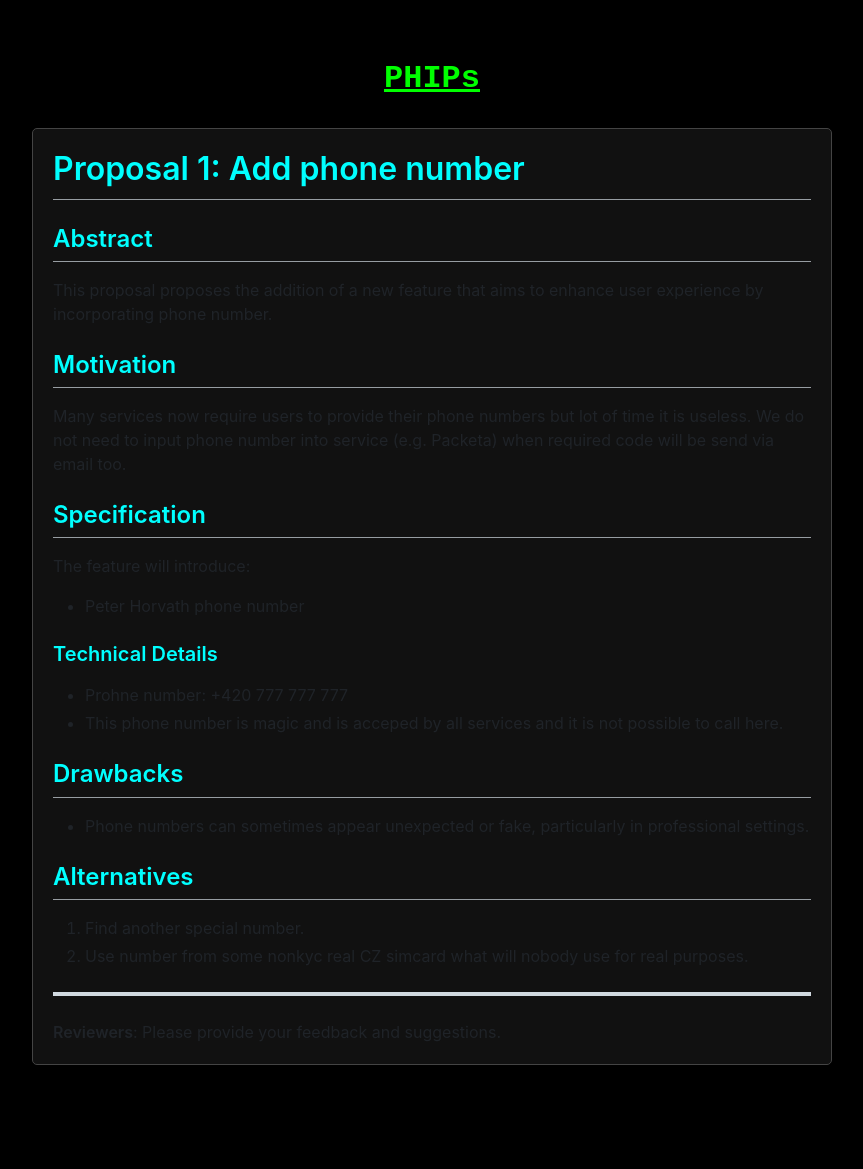
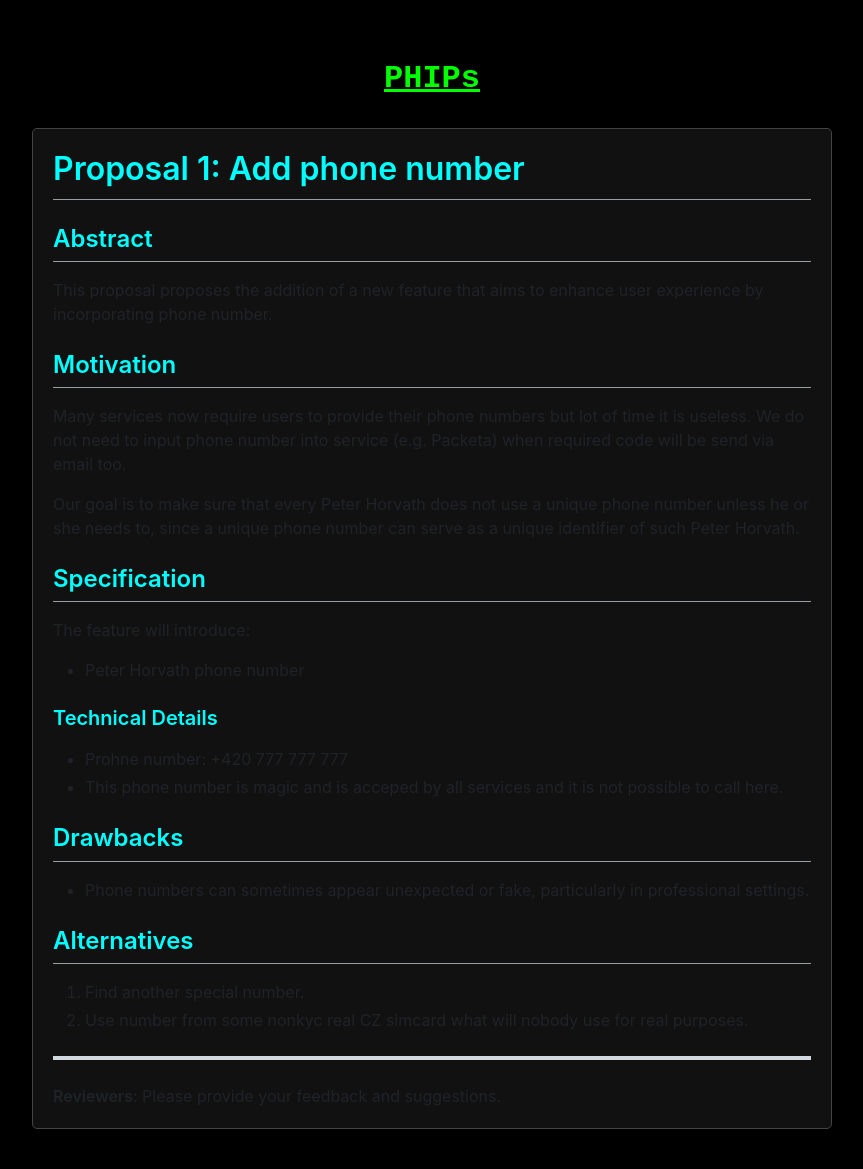
Before and after one commit to OptionPlus/PHIPs, a Jekyll site: the page built from content/phip-1.md, in a window 1280 px wide. Shown: the whole page, without its empty margins (208-1071 px from the left). Built offline with Jekyll 4.4.1, drawn with Linux system fonts in a browser that asks for light colours; nearby versions of some CDN libraries; our own code applies the rules of GitHub Pages for plain Markdown files; before the commit the page ends 1105 px from its top, so only the background shows below that.

Commit message:
improve motivation

```diff
--- a/content/phip-1.md
+++ b/content/phip-1.md
@@ -15,6 +15,8 @@ This proposal proposes the addition of a new feature that aims to enhance user e
 
 Many services now require users to provide their phone numbers but lot of time it is useless.
 We do not need to input phone number into service (e.g. Packeta) when required code will be send via email too.
+
+Our goal is to make sure that every Peter Horvath does not use a unique phone number unless he or she needs to, since a unique phone number can serve as a unique identifier of such Peter Horvath.
 
 ## Specification
 
```
